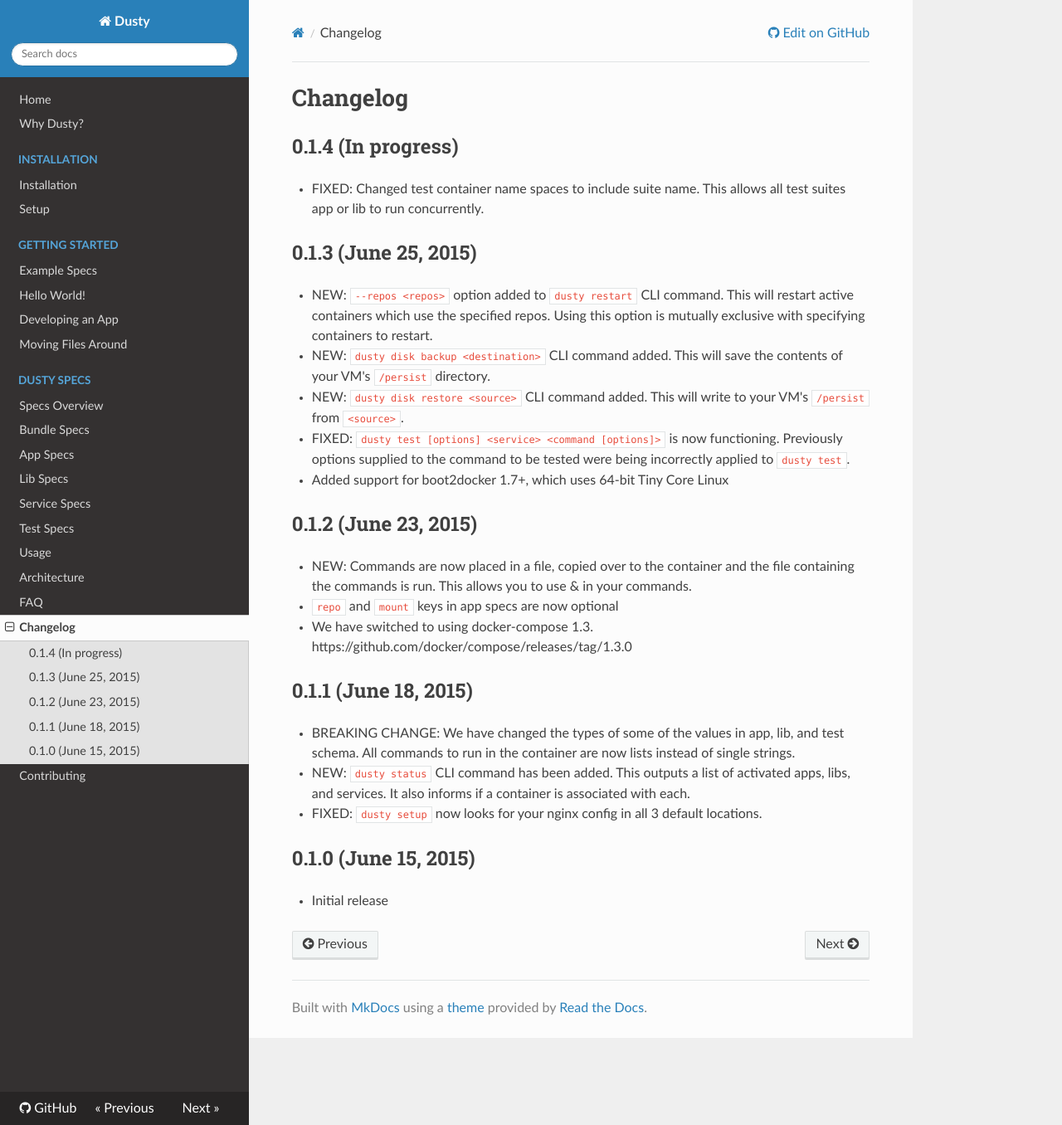
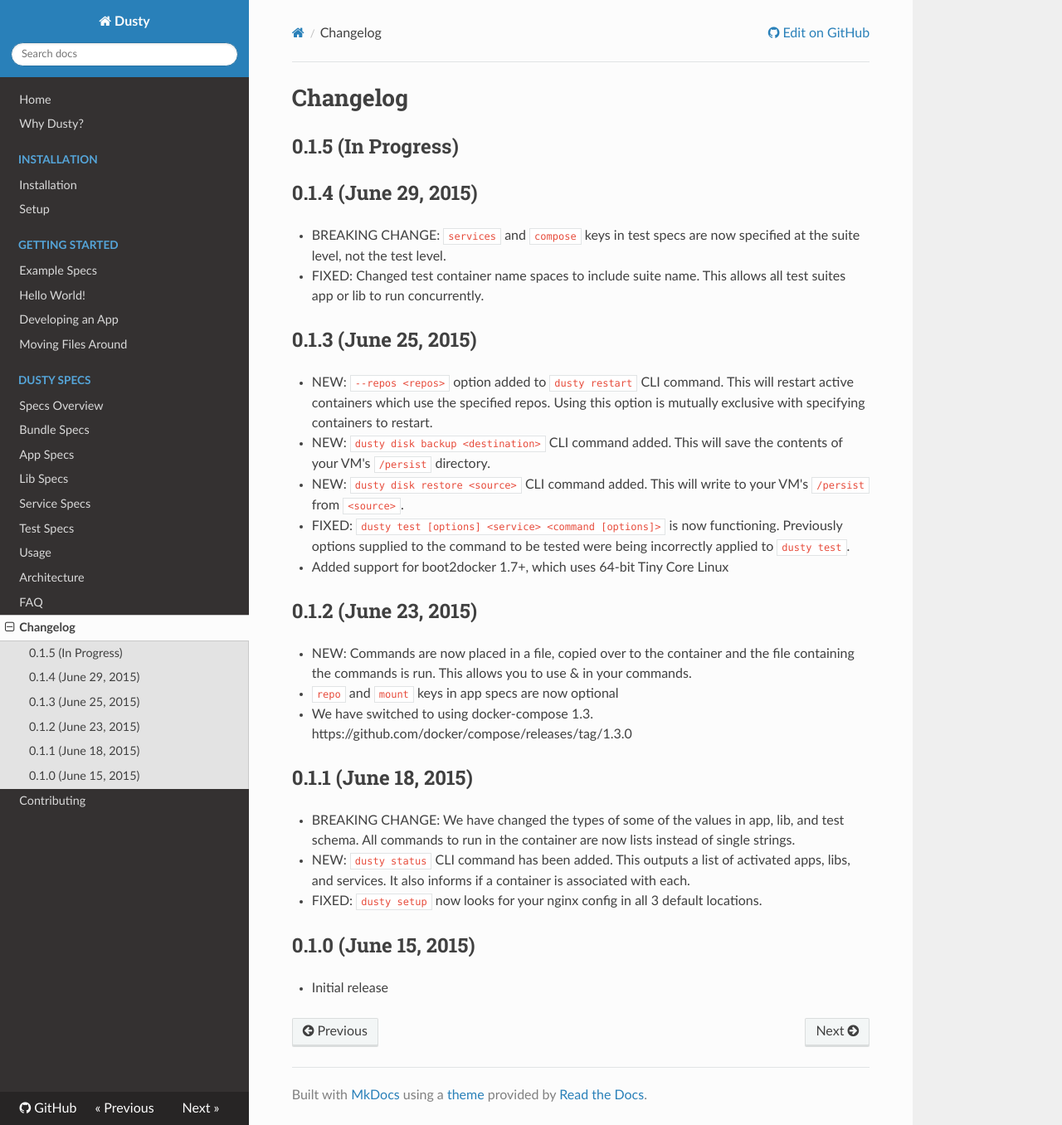
Before and after one commit to gamechanger/dusty, an MkDocs documentation site: the page built from docs/changelog.md, in a window 1280 px wide and 1356 px high. Shown: the whole window at 83% size. Built offline with MkDocs 1.6.1, drawn with Linux system fonts in a browser that asks for light colours; nearby versions of some CDN libraries; old or Windows-style settings are respelled for this version of MkDocs.

Commit message:
changelog

```diff
--- a/docs/changelog.md
+++ b/docs/changelog.md
@@ -1,6 +1,9 @@
 # Changelog
 
-## 0.1.4 (In progress)
+## 0.1.5 (In Progress)
+
+## 0.1.4 (June 29, 2015)
+  * BREAKING CHANGE: `services` and `compose` keys in test specs are now specified at the suite level, not the test level.
   * FIXED: Changed test container name spaces to include suite name. This allows all test suites app or lib to run concurrently.
 
 ## 0.1.3 (June 25, 2015)
```
